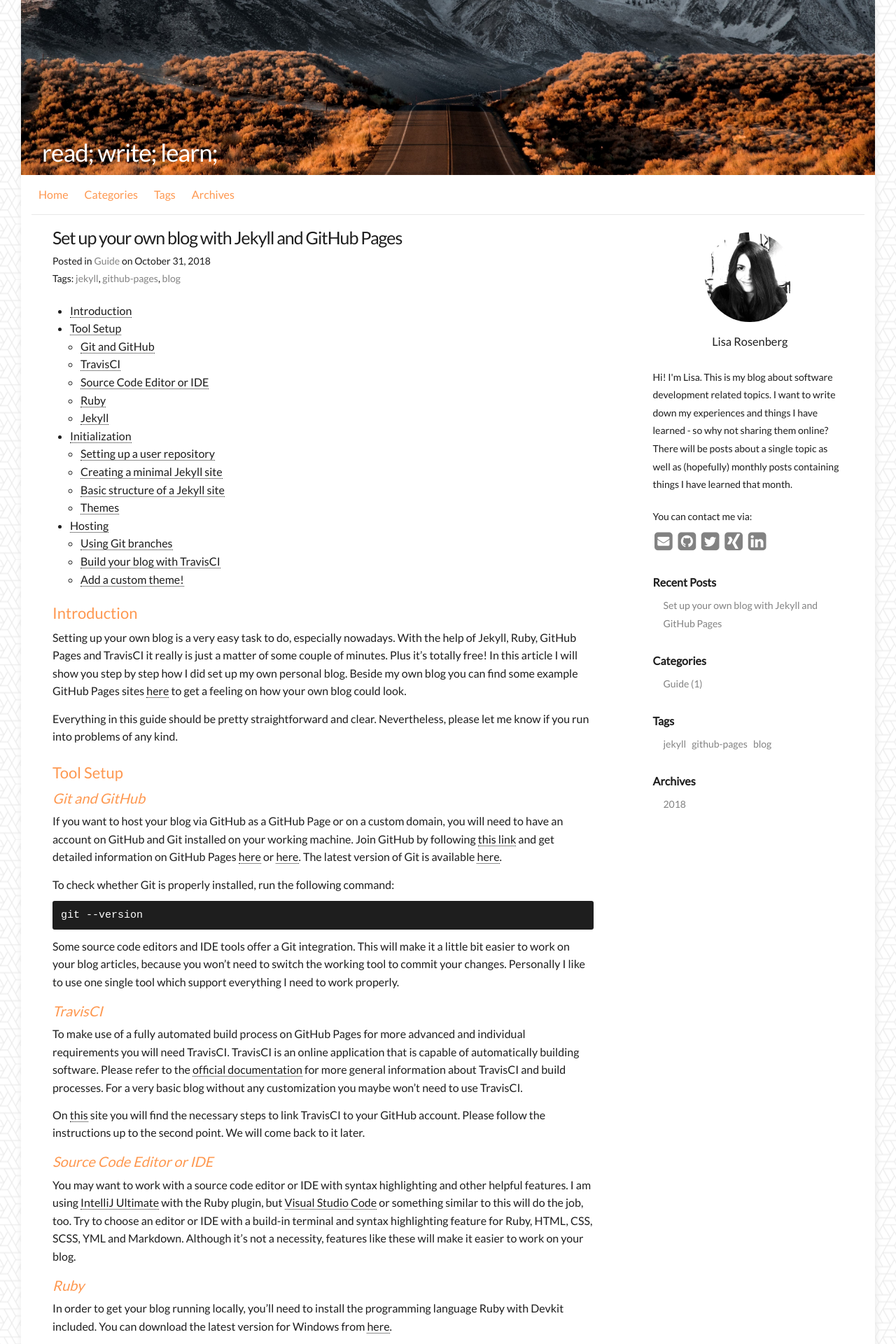
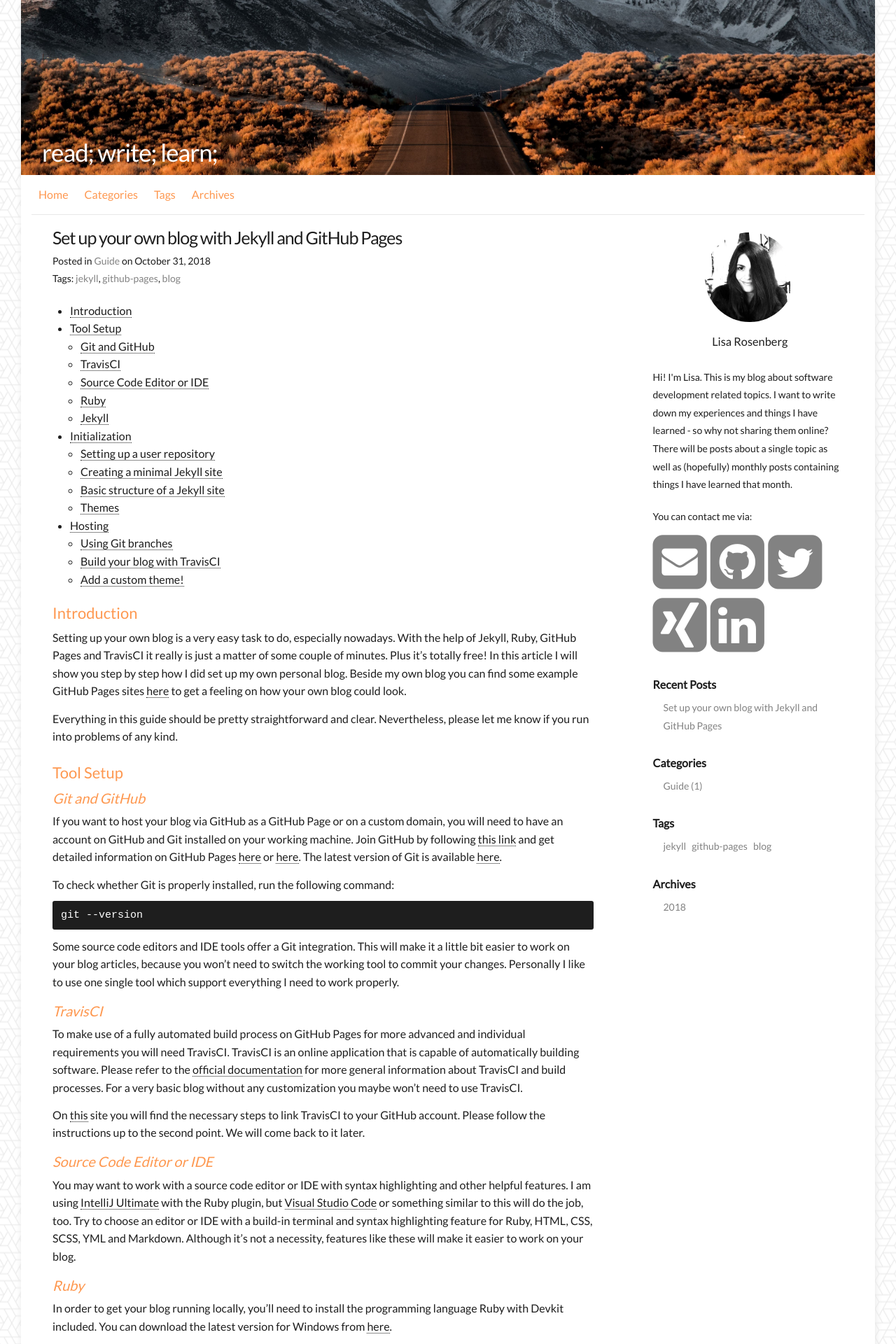
Before and after one commit to lisa-rosenberg/lisa-rosenberg.github.io, a Jekyll site: the page built from _posts/2018-10-23-setup-blog-with-jekyll-and-github-pages.md, in a window 1280 px wide. Shown: the top 1920 px of the page at 70% size. Built offline with Jekyll 4.4.1, drawn with Linux system fonts in a browser that asks for light colours; comment, search, counter and statistics services are not loaded; the table of contents is made by our own code.

Commit message:
Fix font awesome

```diff
--- a/_includes/contact_me.html
+++ b/_includes/contact_me.html
@@ -4,27 +4,27 @@
 
     {% if site.email != empty %}
     <a href="mailto:{{site.email}}"
-       title="mailto: {{site.email}}"><a class="fa-icon fa-envelope-square fa-3x contact-me-button"/></a>
+       title="mailto: {{site.email}}"><i class="fa-icon fa-envelope-square fa-3x contact-me-button"></i></a>
     {% endif %}
 
     {% if site.github_username != empty %}
     <a href="https://github.com/{{site.github_username}}"
-       title="GithubID: {{site.github_username}}"><a class="fa-icon fa-github-square fa-3x contact-me-button"/></a>
+       title="GithubID: {{site.github_username}}"><i class="fa-icon fa-github-square fa-3x contact-me-button"></i></a>
     {% endif %}
 
     {% if site.twitter_username != empty %}
     <a href="https://twitter.com/{{site.twitter_username}}"
-       title="TwitterID: {{site.twitter_username}}"><a class="fa-icon fa-twitter-square fa-3x contact-me-button"/></a>
+       title="TwitterID: {{site.twitter_username}}"><i class="fa-icon fa-twitter-square fa-3x contact-me-button"></i></a>
     {% endif %}
 
     {% if site.xing_username != empty %}
     <a href="https://www.xing.com/profile/{{site.xing_username}}"
-       title="XingID: {{site.xing_username}}"><a class="fa-icon fa-xing-square fa-3x contact-me-button"/></a>
+       title="XingID: {{site.xing_username}}"><i class="fa-icon fa-xing-square fa-3x contact-me-button"></i></a>
     {% endif %}
 
     {% if site.linkedin_username != empty %}
     <a href="https://www.linkedin.com/in/{{site.linkedin_username}}/"
-       title="LinkedInID: {{site.linkedin_username}}"><a class="fa-icon fa-linkedin-square fa-3x contact-me-button"/></a>
+       title="LinkedInID: {{site.linkedin_username}}"><i class="fa-icon fa-linkedin-square fa-3x contact-me-button"></i></a>
     {% endif %}
 
     {% endif %}
--- a/_includes/share.html
+++ b/_includes/share.html
@@ -6,30 +6,30 @@
 
         <a  href="https://twitter.com/intent/tweet?text={{ page.title }}&url={{ site.url }}{{ site.baseurl }}{{ page.url }}"
             onclick="window.open(this.href, 'pop-up', 'left=20,top=20,width=500,height=500,toolbar=1,resizable=0'); return false;"
-            title="Share on Twitter" ><a class="fa-icon fa-twitter share-button"/></a>
+            title="Share on Twitter" ><i class="fa-icon fa-twitter share-button"></i></a>
 
         <a  href="https://www.facebook.com/sharer/sharer.php?u={{ site.url }}{{ site.baseurl }}{{ page.url }}"
             onclick="window.open(this.href, 'pop-up', 'left=20,top=20,width=500,height=500,toolbar=1,resizable=0'); return false;"
-            title="Share on Facebook" ><a class="fa-icon fa-facebook-official share-button"/></a>
+            title="Share on Facebook" ><i class="fa-icon fa-facebook-official share-button"></i></a>
 
         <a  href="https://plus.google.com/share?url={{ site.url }}{{ site.baseurl }}{{ page.url }}"
             onclick="window.open(this.href, 'pop-up', 'left=20,top=20,width=500,height=500,toolbar=1,resizable=0'); return false;"
-            title="Share on Google+" ><a class="fa-icon fa-google-plus share-button"/></a>
+            title="Share on Google+" ><i class="fa-icon fa-google-plus share-button"></i></a>
 
         <a  href="http://pinterest.com/pin/create/button/?url={{ site.url }}{{ site.baseurl }}{{ page.url }}"
             onclick="window.open(this.href, 'pop-up', 'left=20,top=20,width=900,height=500,toolbar=1,resizable=0'); return false;"
-            title="Share on Pinterest" ><a class="fa-icon fa-pinterest-p share-button"/></a>
+            title="Share on Pinterest" ><i class="fa-icon fa-pinterest-p share-button"></i></a>
 
         <a  href="http://www.reddit.com/submit?url={{ site.url }}{{ site.baseurl }}{{ page.url }}"
             onclick="window.open(this.href, 'pop-up', 'left=20,top=20,width=900,height=500,toolbar=1,resizable=0'); return false;"
-            title="Share on Reddit" ><a class="fa-icon fa-reddit-alien share-button"/></a>
+            title="Share on Reddit" ><i class="fa-icon fa-reddit-alien share-button"></i></a>
 
         <a  href="https://www.linkedin.com/shareArticle?mini=true&url={{ site.url }}{{ site.baseurl }}{{ page.url }}&title={{ page.title }}&summary={{ page.description }}&source={{ site.title }}"
             onclick="window.open(this.href, 'pop-up', 'left=20,top=20,width=500,height=500,toolbar=1,resizable=0'); return false;"
-            title="Share on LinkedIn" ><a class="fa-icon fa-linkedin share-button"/></a>
+            title="Share on LinkedIn" ><i class="fa-icon fa-linkedin share-button"></i></a>
 
         <a  href="mailto:?subject={{ page.title }}&amp;body=Check out this site {{ site.url }}{{ site.baseurl }}{{ page.url }}"
-            title="Share via Email" ><a class="fa-icon fa-envelope share-button"/></a>
+            title="Share via Email" ><i class="fa-icon fa-envelope share-button"></i></a>
     </div>
 
 </div>
```
